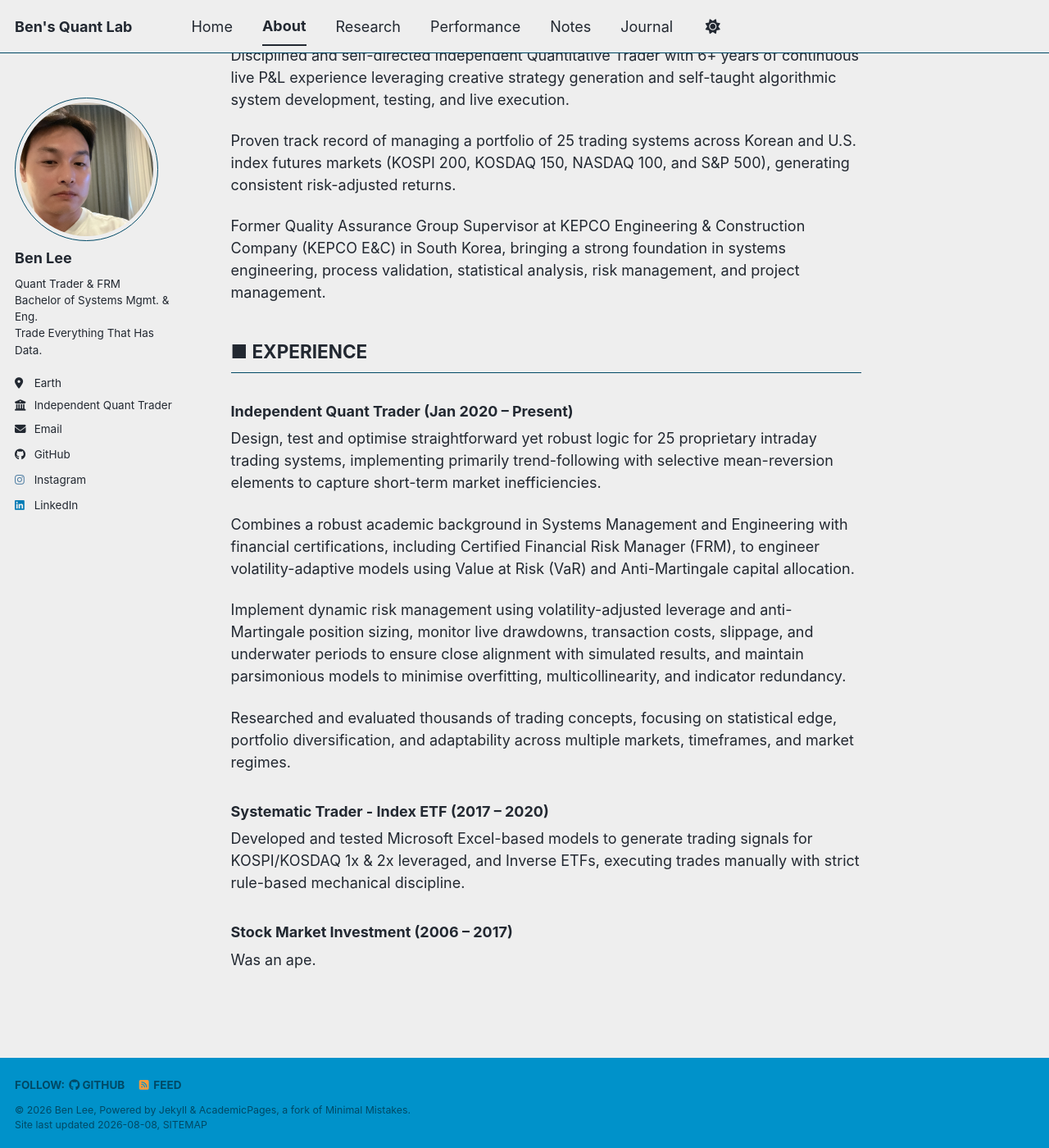
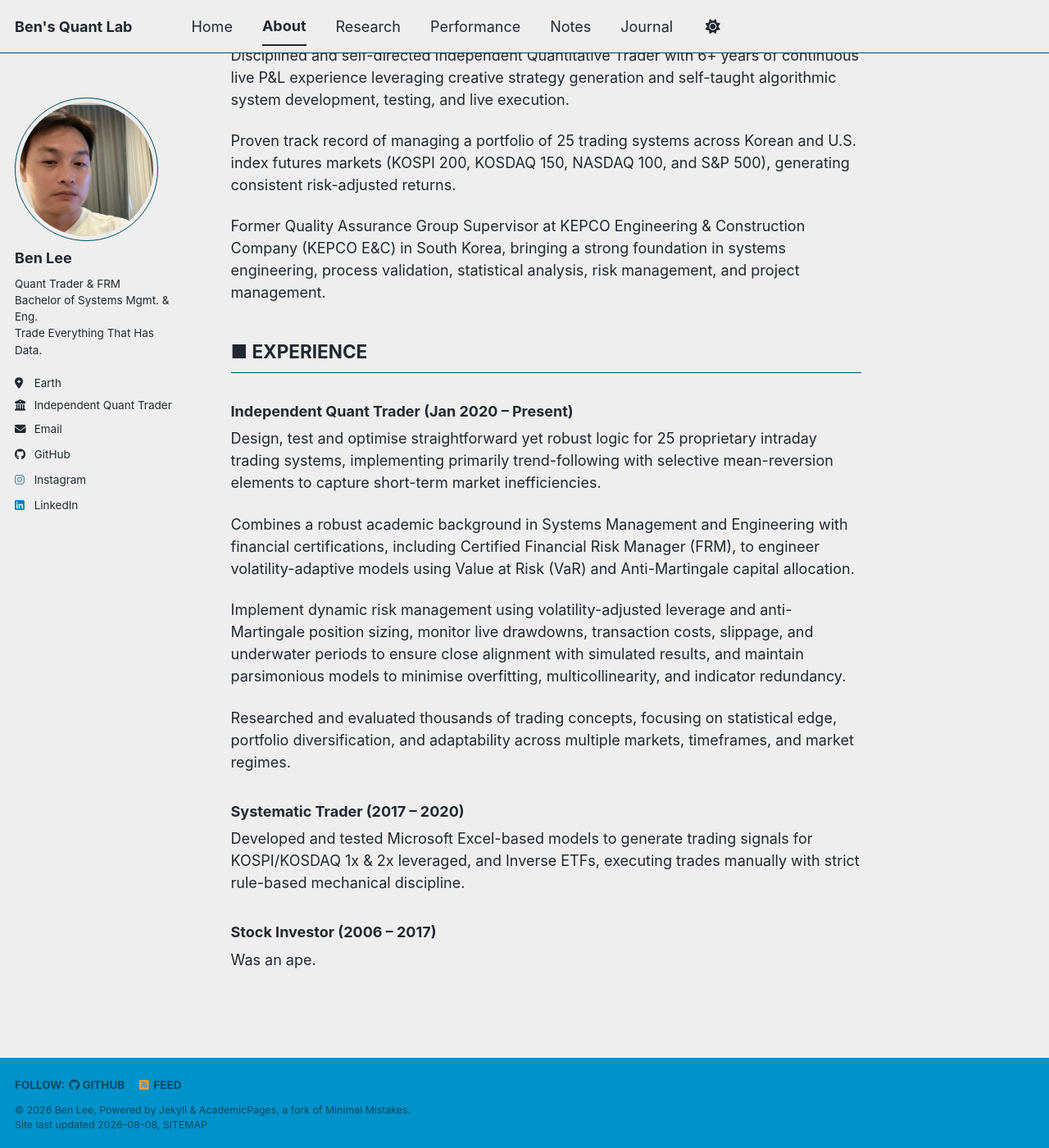
Before and after one commit to leebh1119/leebh1119.github.io, a Jekyll site: the page built from _pages/about.md, in a window 1280 px wide and 1400 px high, scrolled down 185 px. Shown: the whole window at 82% size. Built offline with Jekyll 4.4.1, drawn with Linux system fonts in a browser that asks for light colours; a style sheet for code colours, icons or effects is not loaded.

Commit message:
updated about page and chaged overlay text position in mobile scr

```diff
--- a/_pages/about.md
+++ b/_pages/about.md
@@ -22,8 +22,8 @@ Implement dynamic risk management using volatility-adjusted leverage and anti-Ma
 
 Researched and evaluated thousands of trading concepts, focusing on statistical edge, portfolio diversification, and adaptability across multiple markets, timeframes, and market regimes.
 
-### Systematic Trader - Index ETF (2017 – 2020)
+### Systematic Trader (2017 – 2020)
 Developed and tested Microsoft Excel-based models to generate trading signals for KOSPI/KOSDAQ 1x & 2x leveraged, and Inverse ETFs, executing trades manually with strict rule-based mechanical discipline.
 
-### Stock Market Investment (2006 – 2017)
+### Stock Investor (2006 – 2017)
 Was an ape.
--- a/_sass/_custom.scss
+++ b/_sass/_custom.scss
@@ -173,7 +173,7 @@ html {
 /* 모바일 */
 @media screen and (max-width: 600px) {
   .splash-hero-text {
-    top: 15%;
+    top: 5%;
     left: 50%;
 
     width: 90%;
```
